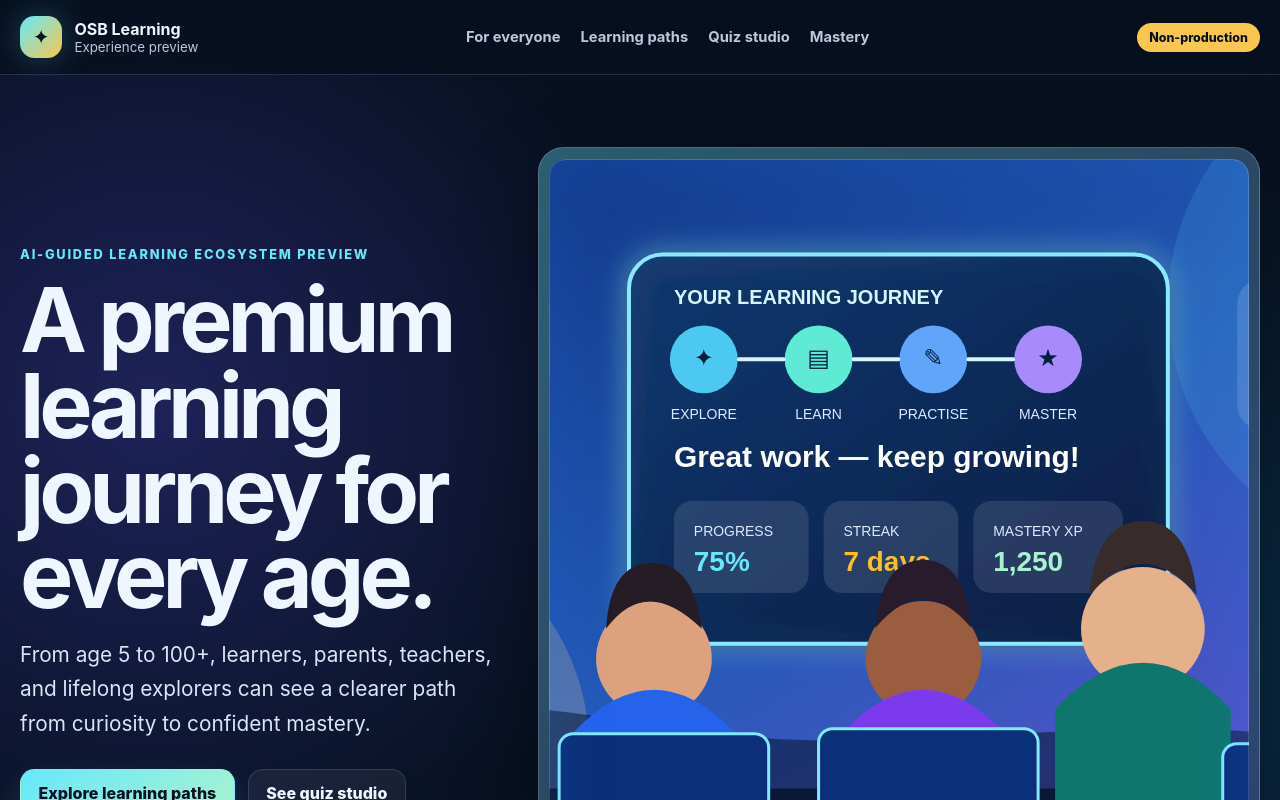
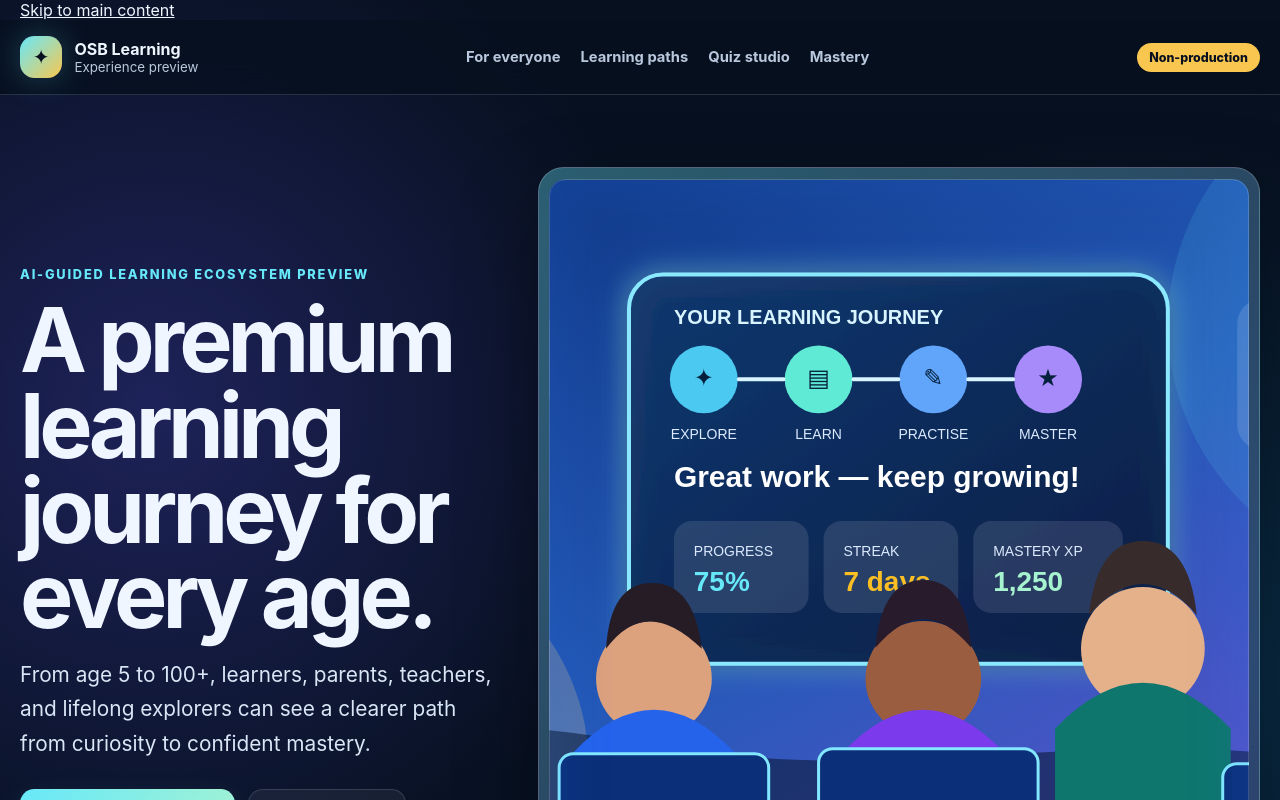
Before and after one commit to ssakthivel02/osb-admin-portal, a React (Vite) app: page / in a window 1280 px wide. Shown: the top 800 px of the page. Built offline with nearby package versions, Linux system fonts and the light colour scheme.

Commit message:
feat(accessibility): add keyboard skip navigation

```diff
--- a/src/App.tsx
+++ b/src/App.tsx
@@ -13,8 +13,9 @@
 export function App() {
   return (
     <div className="site-shell" id="top">
+      <a className="skip-link" href="#main-content">Skip to main content</a>
       <SiteHeader />
-      <main>
+      <main id="main-content" tabIndex={-1}>
         <HeroSection />
         <MetricStrip />
         <AudienceSection />
```
